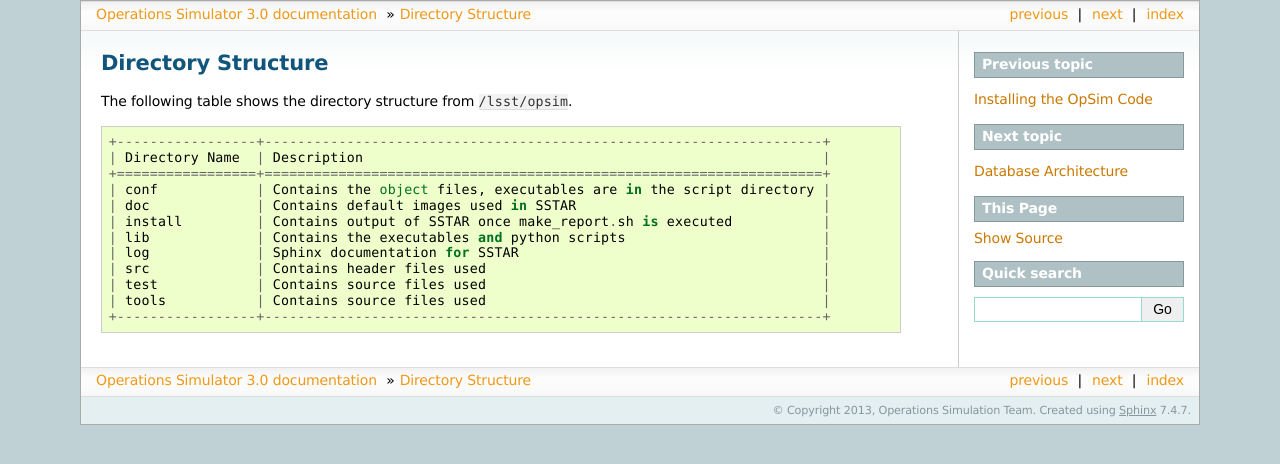
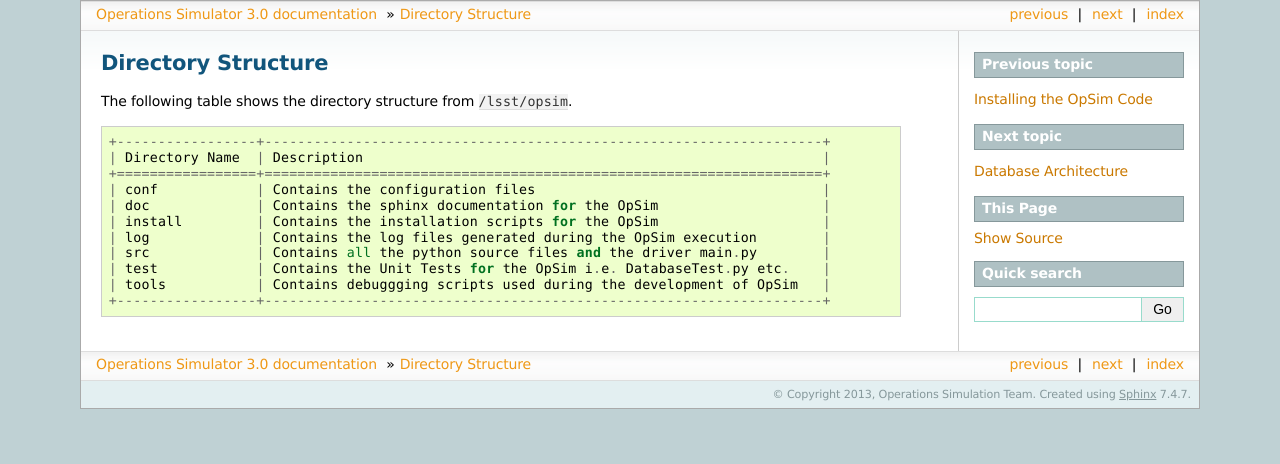
Before and after one commit to lsst-sims/legacy_sims_operations, a Sphinx documentation site: the page built from doc/source/directory.rst, in a window 1280 px wide. Shown: the top 464 px of the page. Built offline with Sphinx 7.4.7, drawn with Linux system fonts in a browser that asks for light colours; formulas are drawn with MathJax 3.

Commit message:
Fixing directory structure html on sphinx

```diff
--- a/doc/source/directory.rst
+++ b/doc/source/directory.rst
@@ -11,12 +11,11 @@
 	+-----------------+--------------------------------------------------------------------+
 	| Directory Name  | Description                                                        |
 	+=================+====================================================================+
-	| conf            | Contains the object files, executables are in the script directory |
-	| doc             | Contains default images used in SSTAR                              |
-	| install         | Contains output of SSTAR once make_report.sh is executed           |
-	| lib             | Contains the executables and python scripts                        |
-	| log             | Sphinx documentation for SSTAR                                     |
-	| src             | Contains header files used                                         |
-	| test            | Contains source files used                                         |
-	| tools           | Contains source files used                                         |
+	| conf            | Contains the configuration files				       |
+	| doc             | Contains the sphinx documentation for the OpSim                    |
+	| install         | Contains the installation scripts for the OpSim                    |
+	| log             | Contains the log files generated during the OpSim execution        |
+	| src             | Contains all the python source files and the driver main.py        |
+	| test            | Contains the Unit Tests for the OpSim i.e. DatabaseTest.py etc.    |
+	| tools           | Contains debuggging scripts used during the development of OpSim   |
 	+-----------------+--------------------------------------------------------------------+
```
